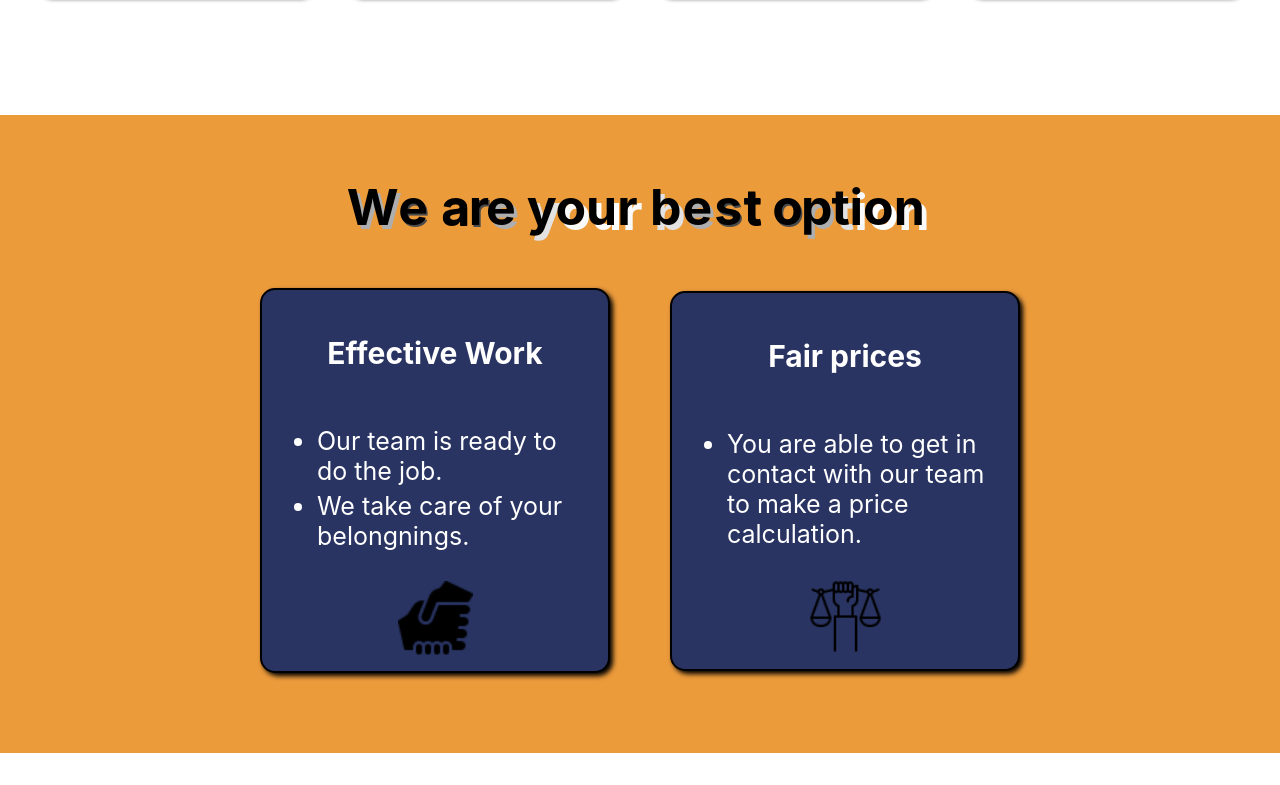
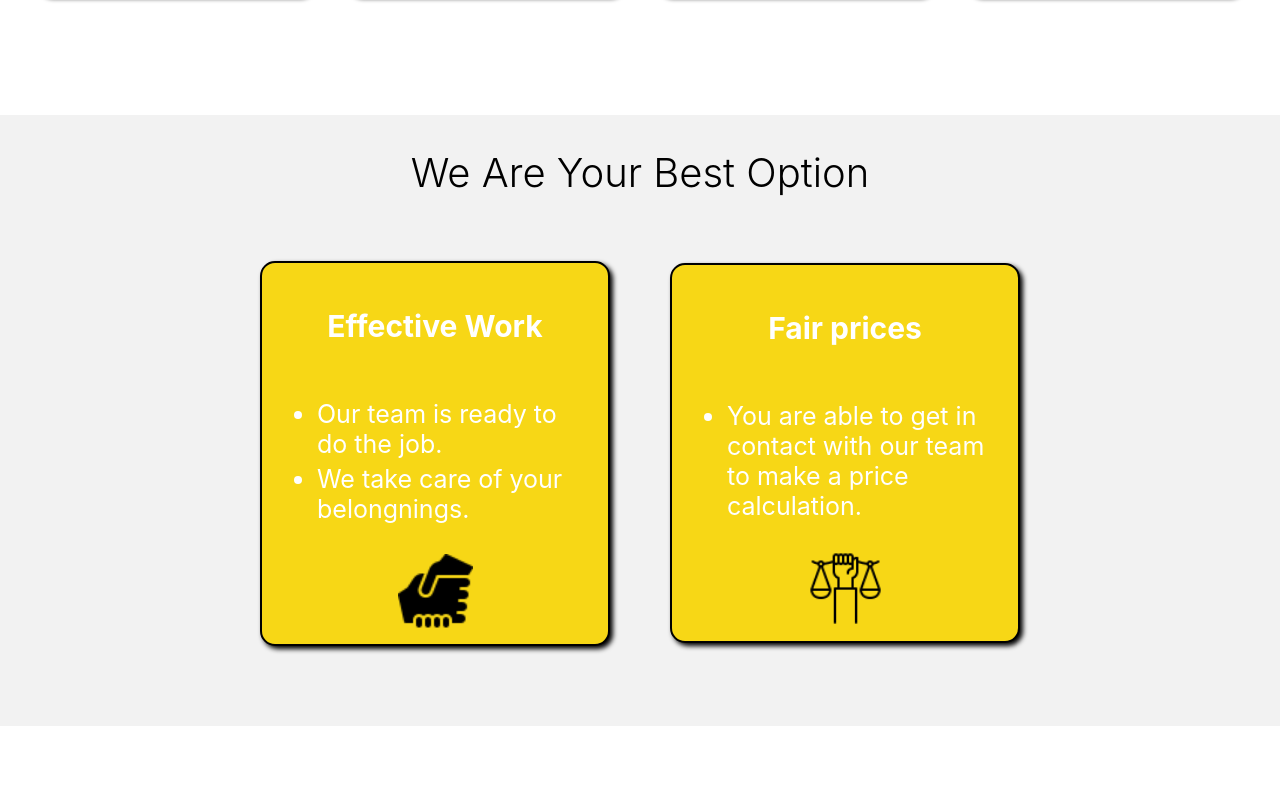
Before and after one commit to chantrex/movers, a Next.js app: page / in a window 1280 px wide. Shown: the part 1495-2280 px from the top of the page. Built offline with nearby package versions, Linux system fonts and the light colour scheme.

Commit message:
Changes made in all home titles

```diff
--- a/pages/index.js
+++ b/pages/index.js
@@ -62,7 +62,8 @@ export default function Home() {
         {/* The animation in the title is causing some troubles when the screen is lesser
         than 300px */}
         <h1 className={utilStyles.container2Header}>
-          <span>W</span>
+          We Are Your Best Option
+          {/* <span>W</span>
           <span>e</span>
           <span> a</span>
           <span>r</span>
@@ -80,7 +81,7 @@ export default function Home() {
           <span>t</span>
           <span>i</span>
           <span>o</span>
-          <span>n</span>
+          <span>n</span> */}
         </h1>
         <main className={utilStyles.cardsContainer}>
           <div className={utilStyles.whyUsCard}>
--- a/styles/utils.module.css
+++ b/styles/utils.module.css
@@ -67,6 +67,7 @@
 
 .howStartMovingContainer h2 {
   font-size: 40px;
+  font-weight: 300;
   margin-bottom: 100px;
   text-align: center;
   color: rgb(38, 38, 38);
@@ -169,16 +170,17 @@
   flex-direction: column;
   text-align: center;
   width: 100%;
-  background-color: #EC9B3B;
+  background-color: #f2f2f2;
   padding-bottom: 50px;
 }
 
 .container2Header {
-  font-size: 50px;
+  font-size: 40px;
   text-align: center;
+  font-weight: 300;
 }
 
-.container2Header span {
+/* .container2Header span {
   display: inline;
   position: relative;
   top: 20px;
@@ -212,7 +214,7 @@
     right: 5px;
     text-shadow: 5px 5px 0 #ffffff;
   }
-}
+} */
 
 .cardsContainer {
   display: flex;
@@ -226,7 +228,7 @@
   justify-content: center;
   align-items: center;
   flex-direction: column;
-  background-color: #293462;
+  background-color: #F7D716;
   height: auto;
   width: 350px;
   margin: 30px;
```
